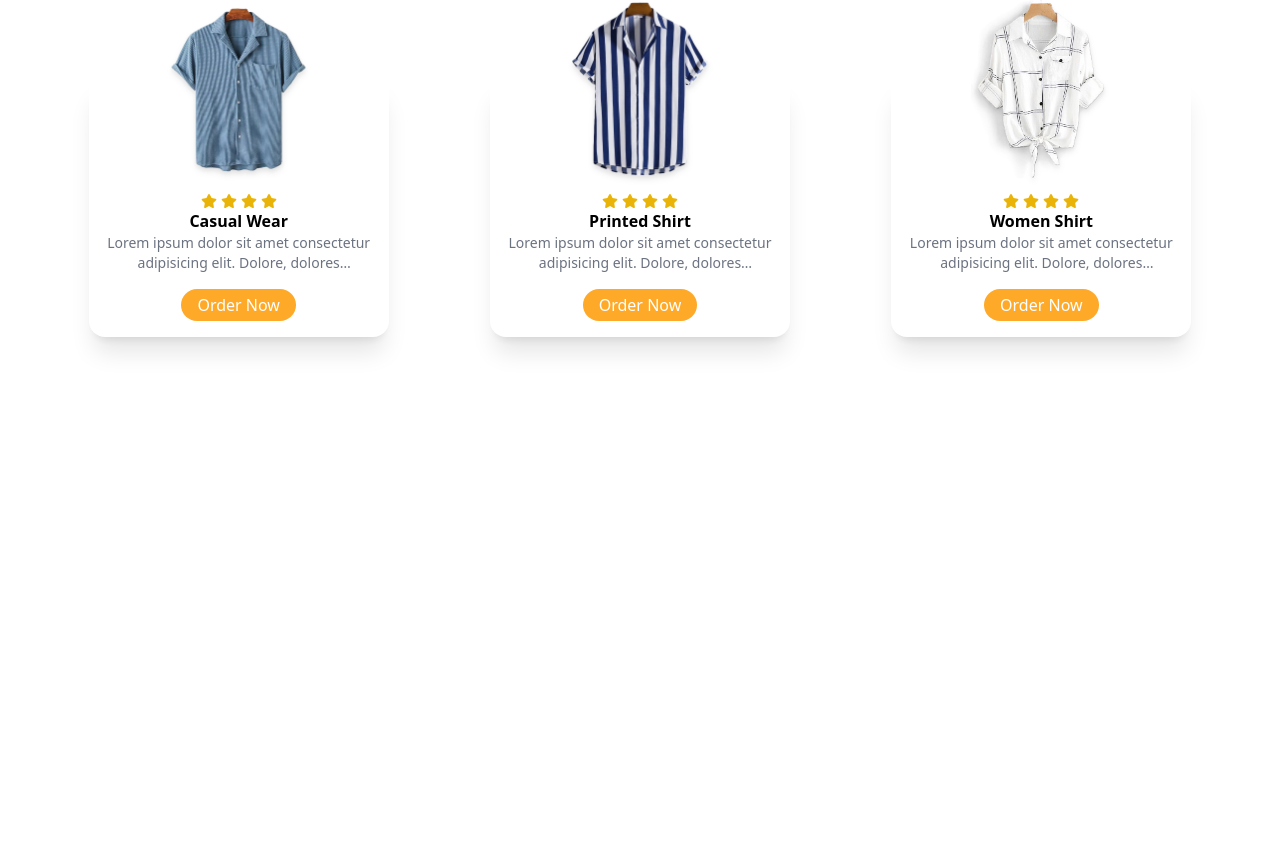
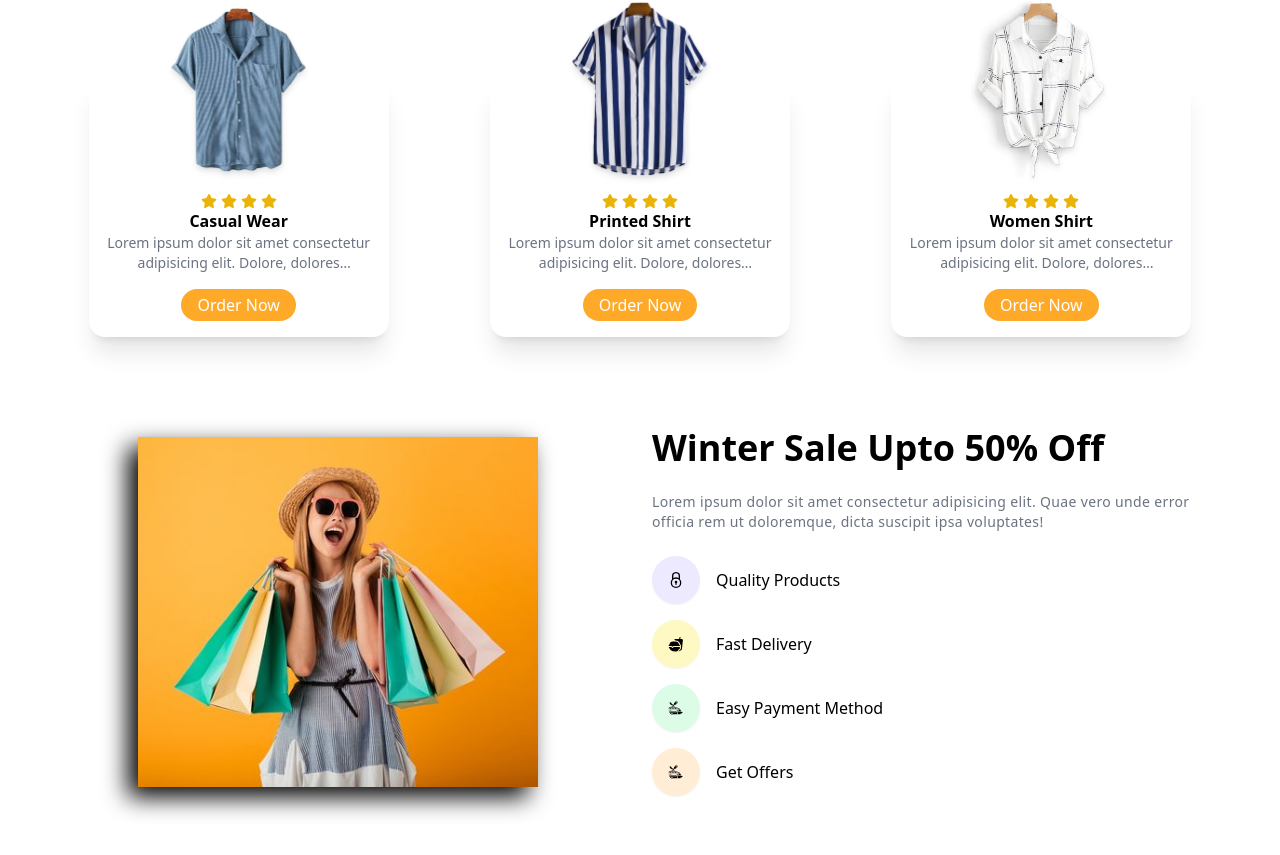
Before and after one commit to rophilekhan/React-E-commerce-Website, a React (Vite) app: page / in a window 1280 px wide. Shown: the part 1329-2184 px from the top of the page. Before the commit the page ends 1666 px from the top, so only its background shows below. Built offline with nearby package versions, Linux system fonts and the light colour scheme.

Commit message:
banner area created

```diff
--- a/src/App.jsx
+++ b/src/App.jsx
@@ -4,6 +4,7 @@ import Hero from './components/Hero/hero'
 import Products from './components/Products/Products'
 import AOS from "aos";
 import TopProducts from './components/TopProducts/TopProducts';
+import Banner from './components/Banner/Banner';
 
 const App = () => {
 
@@ -23,6 +24,7 @@ const App = () => {
       <Hero />
       <Products />
       <TopProducts />
+      <Banner />
     </div>
   )
 }
--- /dev/null
+++ b/src/components/Banner/Banner.jsx
@@ -0,0 +1,54 @@
+import React from 'react';
+import BannerImg from '../../assets/women/women2.jpg';
+import { GrSecure } from 'react-icons/gr';
+import { IoFastFood } from 'react-icons/io5';
+import { GiFoodTruck } from 'react-icons/gi';
+
+const Banner = () => {
+  return (
+    <div className='min-h-[550px] flex justify-center items-center py-12 sm:py-0'>
+      <div className='container'>
+        <div className='grid grid-cols-1 sm:grid-cols-2 gap-6 items-center'>
+          {/* image section */}
+          <div data-aos="zoom-in">
+            <img
+              src={BannerImg}
+              alt=""
+              className='max-w-[400px] h-[350px] w-full mx-auto drop-shadow-[-10px_10px_12px_rgba(0,0,0,1)] object-cover'
+            />
+          </div>
+          {/* text details section */}
+          <div data-aos="fade-up" className='flex flex-col justify-center gap-6 sm:pt-0'>
+            <h1 className='text-3xl sm:text-4xl font-bold'>
+              Winter Sale Upto 50% Off
+            </h1>
+            <p className='text-sm text-gray-500 tracking-wide leading-5'>
+              Lorem ipsum dolor sit amet consectetur adipisicing elit. Quae vero unde error officia rem ut doloremque, dicta suscipit ipsa voluptates!
+            </p>
+            <div className='flex flex-col gap-4'>
+              <div data-aos="fade-up" className='flex items-center gap-4'>
+                <GrSecure className='text-4xl h-12 w-12 shadow-sm p-4 rounded-full bg-violet-100 dark:bg-violet-400' />
+                <p>Quality Products</p>
+              </div>
+
+              <div data-aos="fade-up" className='flex items-center gap-4'>
+                <IoFastFood className='text-4xl h-12 w-12 shadow-sm p-4 rounded-full bg-yellow-100 dark:bg-yellow-400' />
+                <p>Fast Delivery</p>
+              </div>
+              <div data-aos="fade-up" className='flex items-center gap-4'>
+                <GiFoodTruck className='text-4xl h-12 w-12 shadow-sm p-4 rounded-full bg-green-100 dark:bg-green-400' />
+                <p>Easy Payment Method</p>
+              </div>
+              <div data-aos="fade-up" className='flex items-center gap-4'>
+                <GiFoodTruck className='text-4xl h-12 w-12 shadow-sm p-4 rounded-full bg-orange-100 dark:bg-orange-400' />
+                <p>Get Offers</p>
+              </div>
+            </div>
+          </div>
+        </div>
+      </div>
+    </div>
+  );
+};
+
+export default Banner;
```
